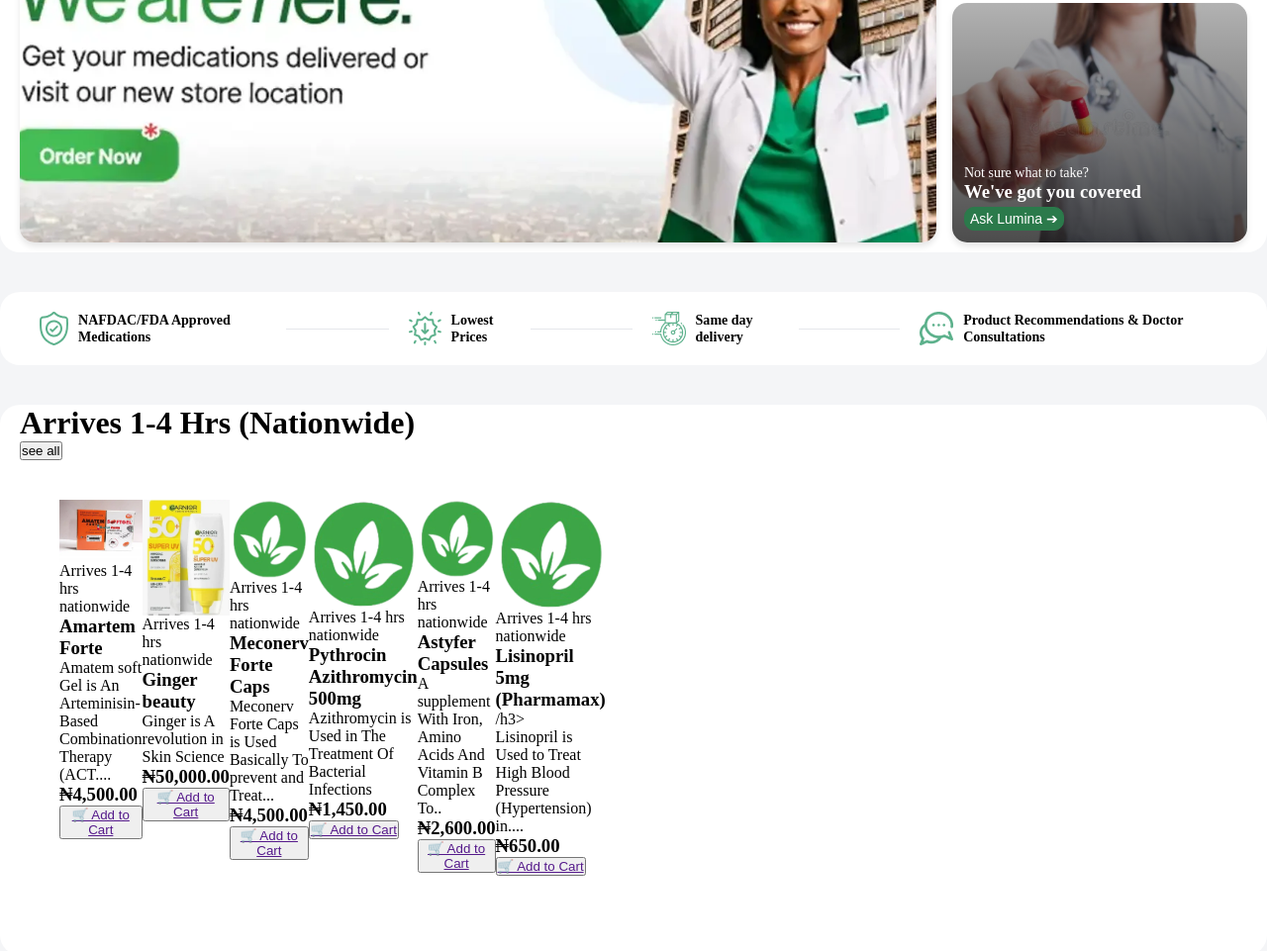
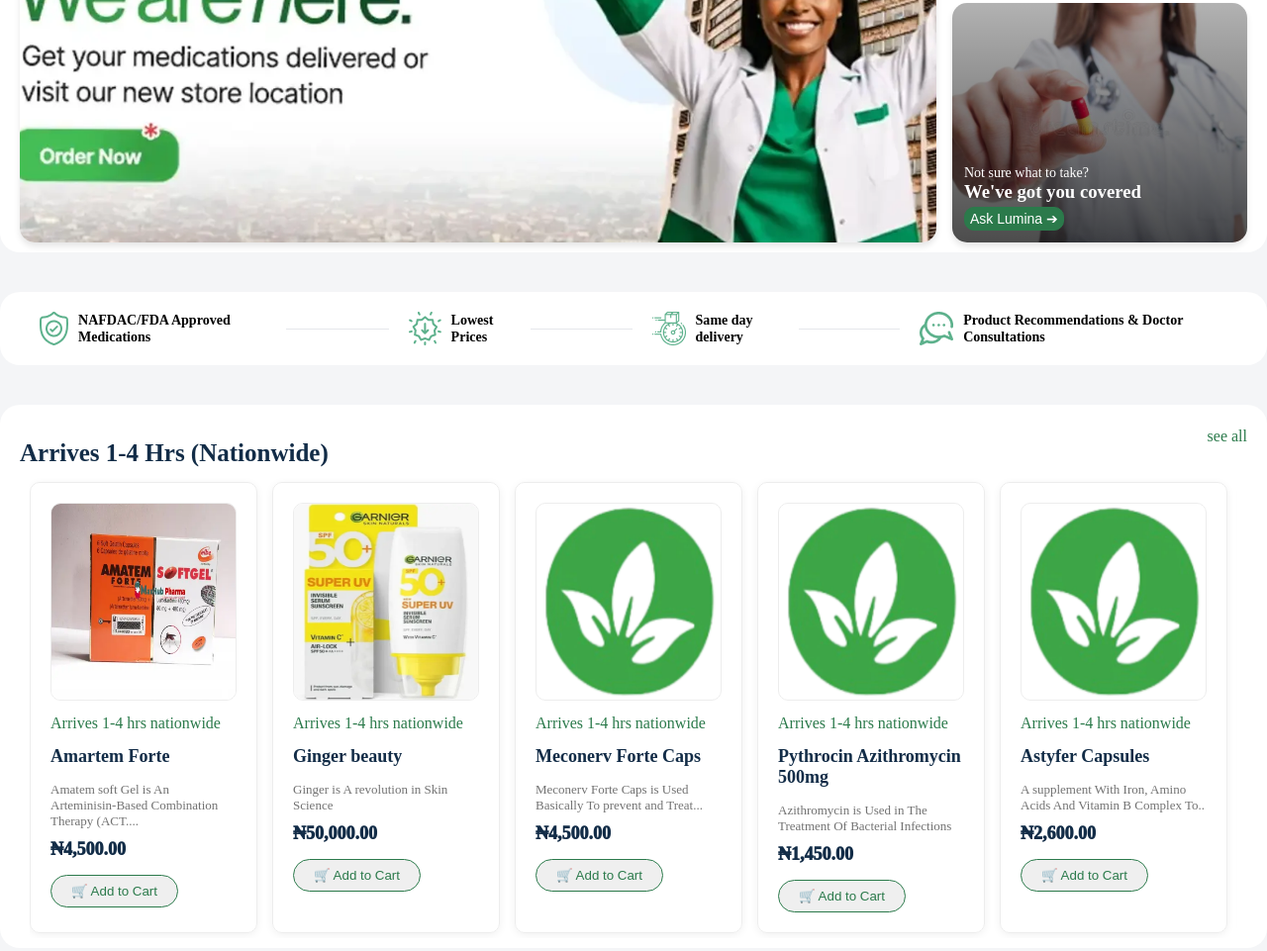
Before and after one commit to remmy-cod3s/e-commerce-page, a plain HTML site: page index.html in a window 1280 px wide. Shown: the part 523-1484 px from the top of the page at 99% size. Drawn offline with Linux system fonts and the light colour scheme.

Commit message:
styled the medication section, ready for PHP intergration

```diff
--- a/index.html
+++ b/index.html
@@ -111,8 +111,10 @@
         </div>
     <div class="container section">
 
-        <h1>Arrives 1-4 Hrs (Nationwide) </h1>
-        <button><a class="med-see">see all</a></button>
+        <div class="med-header">
+            <h1 class="med-title">Arrives 1-4 Hrs (Nationwide) </h1>
+            <a class="med-see" href="#">see all</a>
+        </div>
         <section class="med-gallery">
             <ol class="gallery-items">
                 <li class="item">
@@ -121,9 +123,9 @@
                     </div>
                     <p class="green-text">Arrives 1-4 hrs nationwide</p>
                     <h3 class="blue-heading">Amartem Forte</h3>
-                    <p>Amatem soft Gel is An Arteminisin-Based Combination Therapy (ACT....</p>
+                    <p class="description">Amatem soft Gel is An Arteminisin-Based Combination Therapy (ACT....</p>
                     <h3 class="price">₦4,500.00 </h3>
-                    <button class="cart"><a href="">🛒 Add to Cart</a></button>
+                    <button class="cart">🛒 Add to Cart</button>
                 </li>
                 <li class="item">
                     <div class="image-content">
@@ -131,9 +133,9 @@
                     </div>
                     <p class="green-text">Arrives 1-4 hrs nationwide</p>
                     <h3 class="blue-heading">Ginger beauty</h3>
-                    <p>Ginger is A revolution in Skin Science</p>
+                    <p class="description">Ginger is A revolution in Skin Science</p>
                     <h3 class="price">₦50,000.00 </h3>
-                    <button class="cart"><a href="">🛒 Add to Cart</a></button>
+                    <button class="cart">🛒 Add to Cart</button>
                 </li>
                 <li class="item">
                     <div class="image-content">
@@ -141,9 +143,9 @@
                     </div>
                     <p class="green-text">Arrives 1-4 hrs nationwide</p>
                     <h3 class="blue-heading">Meconerv Forte Caps</h3>
-                    <p>Meconerv Forte Caps is Used Basically To prevent and Treat...</p>
+                    <p class="description">Meconerv Forte Caps is Used Basically To prevent and Treat...</p>
                     <h3 class="price">₦4,500.00 </h3>
-                    <button class="cart"><a href="">🛒 Add to Cart</a></button>
+                    <button class="cart">🛒 Add to Cart</button>
                 </li>
                 <li class="item">
                     <div class="image-content">
@@ -151,27 +153,27 @@
                     </div>
                     <p class="green-text">Arrives 1-4 hrs nationwide</p>
                     <h3 class="blue-heading">Pythrocin Azithromycin 500mg</h3>
-                    <p>Azithromycin is Used in The Treatment Of Bacterial Infections</p>
+                    <p class="description">Azithromycin is Used in The Treatment Of Bacterial Infections</p>
                     <h3 class="price">₦1,450.00 </h3>
-                    <button class="cart"><a href="">🛒 Add to Cart</a></button></li>
+                    <button class="cart">🛒 Add to Cart</button></li>
                 <li class="item">
                     <div class="image-content">
                         <img src="img/placeholder.webp" alt="">
                     </div>
                     <p class="green-text">Arrives 1-4 hrs nationwide</p>
                     <h3 class="blue-heading">Astyfer Capsules</h3>
-                    <p>A supplement With Iron, Amino Acids And Vitamin B Complex To..</p>
+                    <p class="description">A supplement With Iron, Amino Acids And Vitamin B Complex To..</p>
                     <h3 class="price">₦2,600.00 </h3>
-                    <button class="cart"><a href="">🛒 Add to Cart</a></button></li>
+                    <button class="cart">🛒 Add to Cart</button></li>
                 <li class="item">
                     <div class="image-content">
                         <img src="img/placeholder.webp" alt="">
                     </div>
                     <p class="green-text">Arrives 1-4 hrs nationwide</p>
-                    <h3 class="blue-heading">Lisinopril 5mg (Pharmamax)</h3>/h3>
-                    <p>Lisinopril is Used to Treat High Blood Pressure (Hypertension) in....</p>
+                    <h3 class="blue-heading">Lisinopril 5mg (Pharmamax)</h3>
+                    <p class="description">Lisinopril is Used to Treat High Blood Pressure (Hypertension) in....</p>
                     <h3 class="price">₦650.00 </h3>
-                    <button class="cart"><a href="">🛒 Add to Cart</a></button>
+                    <button class="cart">🛒 Add to Cart</button>
                 </li>
             </ol>
         </section>
--- a/style.css
+++ b/style.css
@@ -317,29 +317,96 @@
 
 .med-gallery ol{
     list-style-type: none;
-    justify-content: space-evenly;
 }
 
 .med-gallery{
-    display: grid;
-    grid-template-columns: repeat(6, 1fr);
     gap: 16px;
     padding: 10px;
     max-width: none;
-    margin: 0 ;
-    height: 500px;
+    margin: 0 ;/
 }
 .gallery-items{
-    padding: 30px;
+    padding: 5px;
     display: flex;
-
+    gap: 15px;
+    overflow-x: auto;
+    scroll-snap-type: x mandatory;
+    scrollbar-width: none;
+    list-style: none;
     justify-content: space-between;
     flex: 1;
 }
-.med-gallery ol img{
-  width: 100%;
-  height: 100%;
-  display: block;
-  object-fit: cover;
-  flex-grow: 1; /* Ensures image fills the vertical space of the card */
+
+
+.med-title{
+    padding-top: 35px;
+    color: #122c47;
+    text-align: left;
+    font-size: 25px;
 }
+
+.med-see{
+    text-decoration: none;
+    color: #2b7a4b;
+    text-align: right;
+}
+
+.med-header{
+    display: flex;
+    justify-content: space-between;
+    align-items: center;
+}
+
+
+.item {
+    flex: 0 0 calc((100% - 60px) / 5);
+    scroll-snap-align: start;
+    border: 1px solid #ededed;
+    padding:  20px;
+    box-shadow: 0 2px 8px rgba(0, 0, 0, 0.06);
+    border-radius: 10px;
+}
+.item img{
+    width: 100%;
+    height: 100%;
+    border: 1px solid #ededed;
+    border-radius: 10px;
+}
+
+.image-content{
+    height: 200px;
+}
+
+
+.green-text{
+    color: #2b7a4b;
+    font-size: 16px;
+    padding: 14px 0;
+}
+
+.blue-heading{
+    color: #122c47;
+    padding-bottom: 15px;
+    font-size: 18px;
+}
+
+.description{
+    color: #727272;
+    font-size: 13px;
+    padding-bottom: 10px;
+}
+
+.price{
+    color: #122c47;
+    padding-bottom: 15px;
+    font-size: 18px;
+    font-weight: 1000;
+}
+
+.cart{
+    text-decoration: none;
+    border-radius: 30px;
+    border: 1px solid #2b7a4b;
+    color: #2b7a4b;
+    padding: 8px 20px;
+}
```
